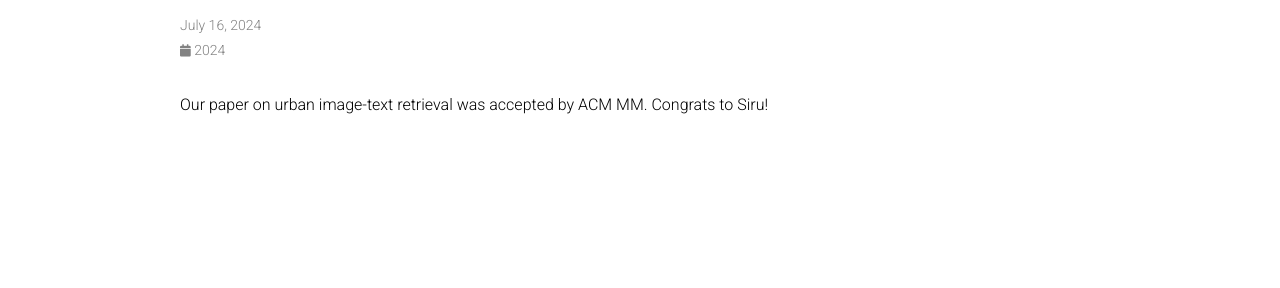
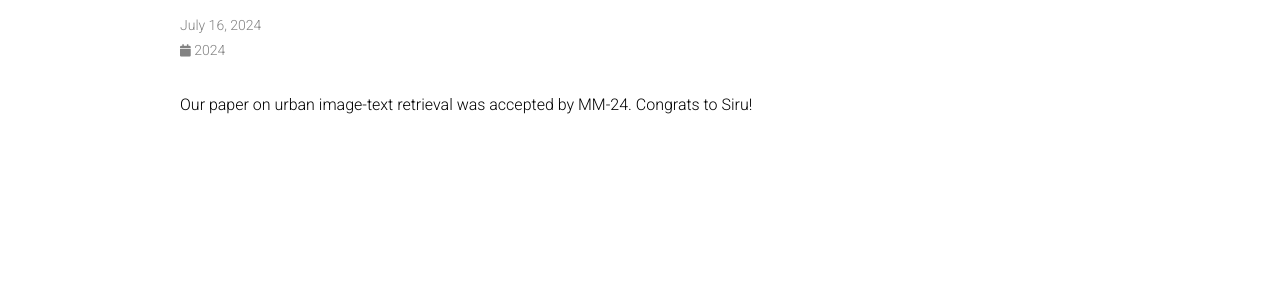
Before and after one commit to CastleLiang/castleliang.github.io, a Jekyll site: the page built from _news/20240716_mm.md, in a window 1280 px wide. Shown: the part 146-434 px from the top of the page. Built offline with Jekyll 4.4.1, drawn with Linux system fonts in a browser that asks for light colours; comment, search, counter and statistics services are not loaded; a style sheet for code colours, icons or effects is not loaded.

Commit message:
update pubs

```diff
--- a/_news/20240716_mm.md
+++ b/_news/20240716_mm.md
@@ -3,4 +3,4 @@ layout: post
 date: 2024-07-16
 inline: true
 ---
-Our paper on urban image-text retrieval was accepted by ACM MM. Congrats to Siru!
+Our paper on urban image-text retrieval was accepted by MM-24. Congrats to Siru!
```
Also changed, not shown: _news/20240506_ijcai.md (+1 -1 lines), _news/20240517_kdd.md (+1 -1 lines), _news/20240620_ecml.md (+1 -1 lines), _news/20240926_nips.md (+1 -1 lines), _news/20241117_kdd.md (+1 -1 lines), _news/20241120_tits.md (added, +6 -0 lines), _news/20241210_aaai.md (added, +6 -0 lines).
